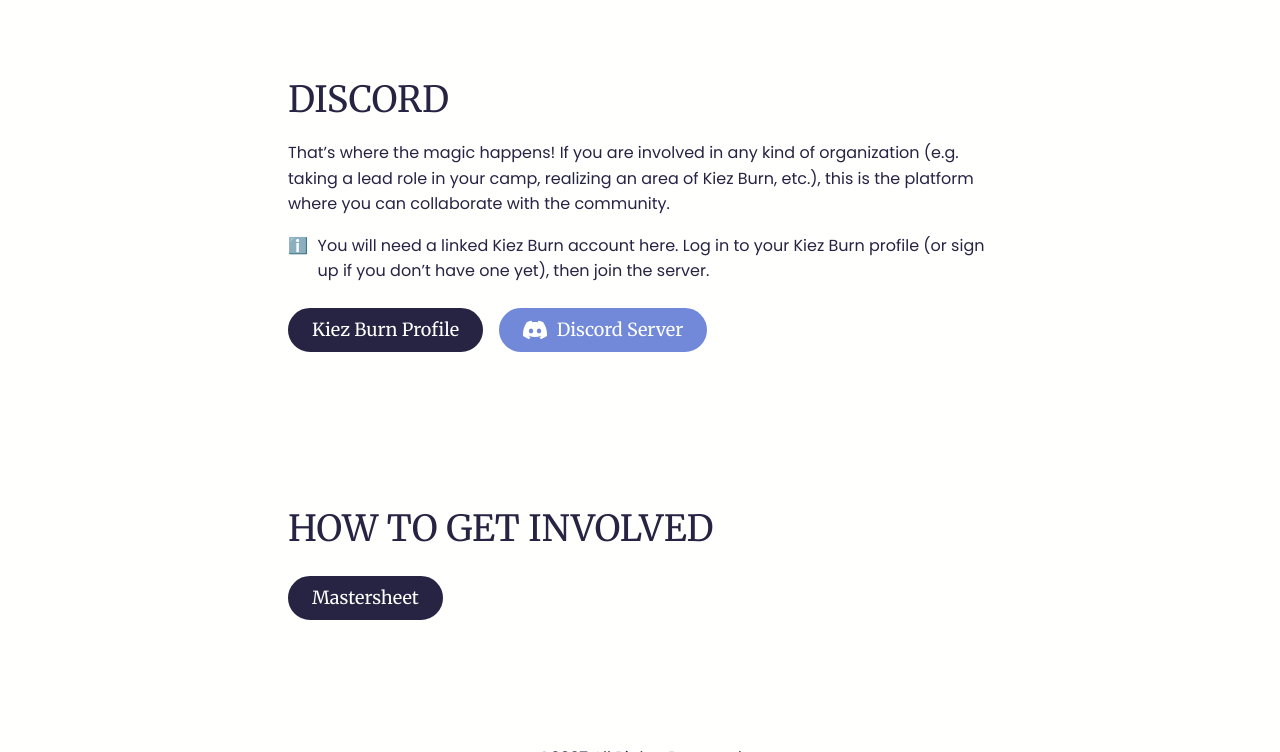
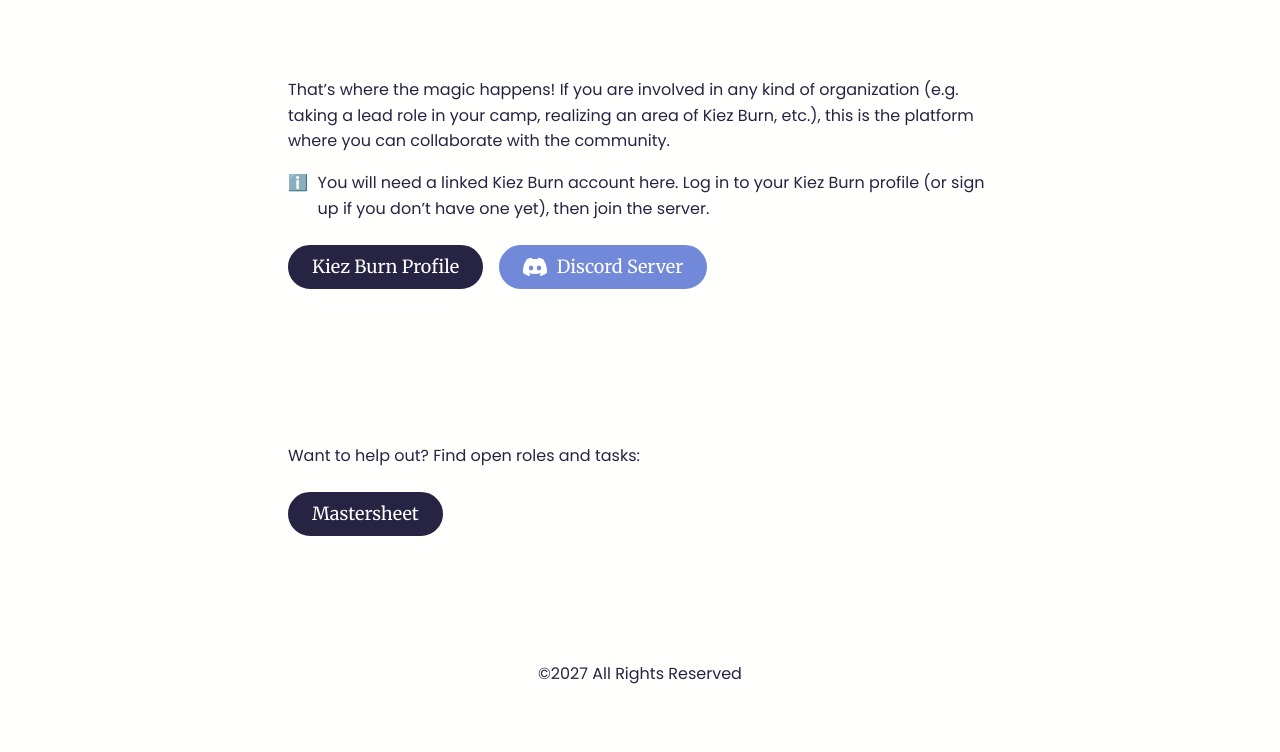
Before and after one commit to soof-golan/burnhalla.kiezburn.org, a plain HTML site: page public/get-involved.html in a window 1280 px wide. Shown: the part 734-1486 px from the top of the page. Drawn offline with Linux system fonts and the light colour scheme.

Commit message:
Get Involved: drop section headings, add intro line above Mastersheet
Co-Authored-By: Claude Sonnet 5.5 <noreply@anthropic.com>

```diff
--- a/public/get-involved.html
+++ b/public/get-involved.html
@@ -191,7 +191,6 @@
 
     <section>
       <div class="wrap involved">
-        <h2>Discord</h2>
         <p>That’s where the magic happens! If you are involved in any kind of organization (e.g. taking a lead role in your camp, realizing an area of Kiez Burn, etc.), this is the platform where you can collaborate with the community.</p>
         <p class="note"><span aria-hidden="true">ℹ️</span> <span>You will need a linked Kiez Burn account here. Log in to your Kiez Burn profile (or sign up if you don’t have one yet), then join the server.</span></p>
         <div class="buttons">
@@ -203,7 +202,7 @@
 
     <section>
       <div class="wrap involved">
-        <h2>How to get involved</h2>
+        <p>Want to help out? Find open roles and tasks:</p>
         <div class="buttons">
           <a class="button secondary" href="https://docs.google.com/spreadsheets/d/1zkhRVpwKKYtBw48aFQOVWG1rlt5v86aSvDJss4_YVB0/edit?gid=0#gid=0" target="_blank" rel="noopener noreferrer">Mastersheet</a>
         </div>
```
